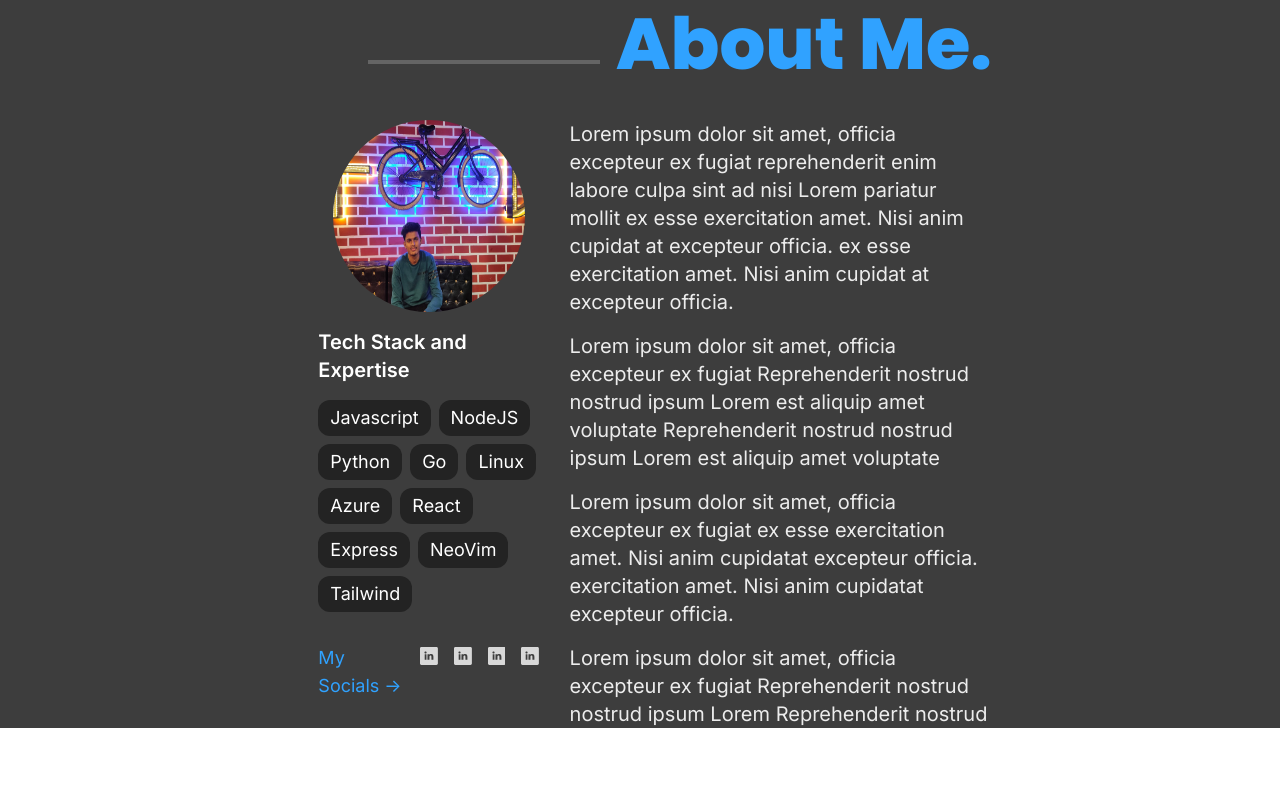
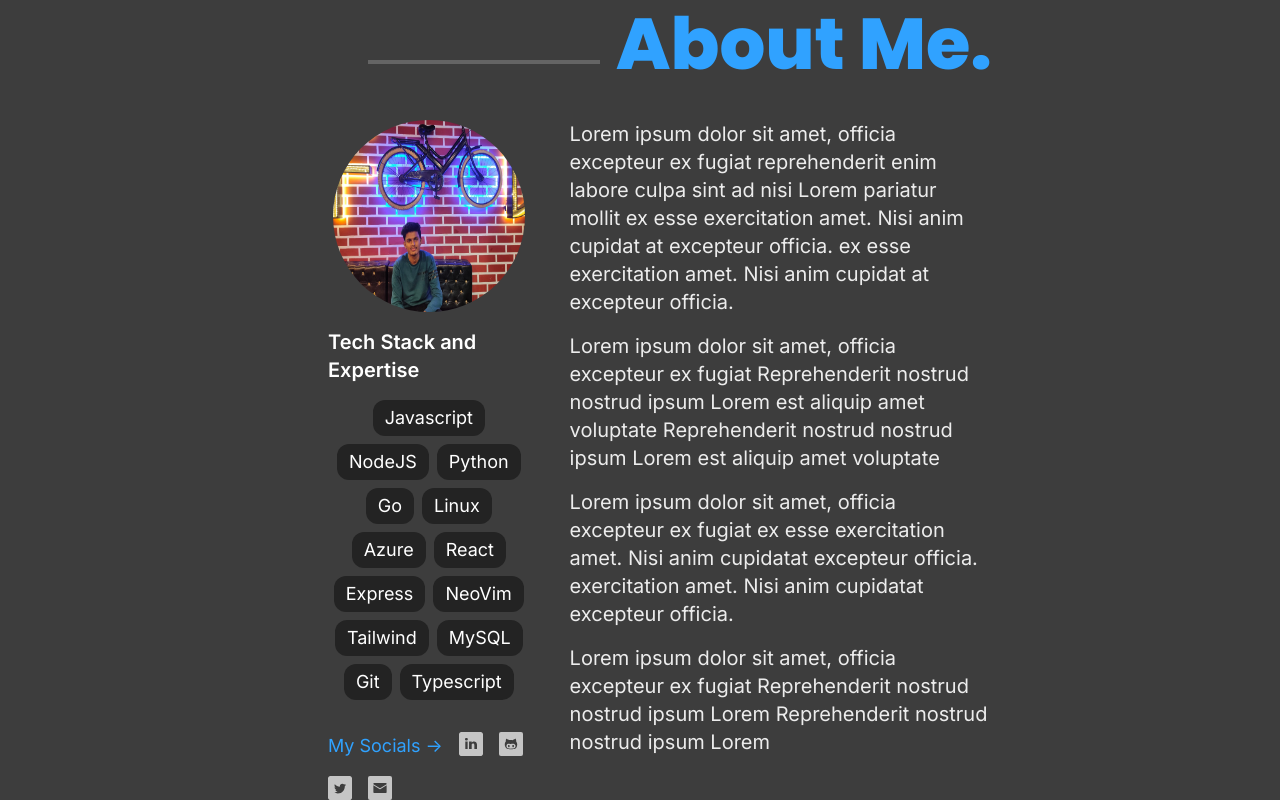
Before and after one commit to antidoid/cloud-resume-challenge, a React (Vite) app in the folder frontend/: page / in a window 1280 px wide. Shown: the part 904-1704 px from the top of the page. Before the commit the page ends 1660 px from the top, so only its background shows below. Built offline with nearby package versions, Linux system fonts and the light colour scheme.

Commit message:
feat: about me sectoin

```diff
--- a/frontend/src/components/About.tsx
+++ b/frontend/src/components/About.tsx
@@ -1,21 +1,20 @@
-import Linkedin from "../assets/linkedin.svg";
 import PP from "../assets/pp.jpg";
 
 function About() {
   return (
-    <div id="about" className="w-full h-screen bg-[#3D3D3D] px-8 lg:px-72">
+    <div id="about" className="w-full min-h-screen bg-[#3D3D3D] px-8 lg:px-72">
       <div className="relative flex justify-end items-center mt-20">
-        <div className="h-1 grow bg-white/20 self-end mb-4 mr-4 ml-20"></div>
+        <div className="h-1 grow bg-white/20 self-end mb-4 mr-4 md:ml-20"></div>
         <h2 className="font-poppins font-extrabold text-4xl md:text-7xl text-right text-cerulean ">
           About Me.
         </h2>
       </div>
-      <div className="flex pt-10">
-        <div className="w-2/5 px-8 flex flex-col items-center">
-          <img src={PP} className="rounded-full w-24 h-24 md:w-48 md:h-48" />
+      <div className="flex flex-col md:flex-row pt-10">
+        <div className="md:w-2/5 md:px-8 flex flex-col items-center">
+          <img src={PP} className="rounded-full w-48 h-48" />
           <div className="px-2 pt-4 flex flex-col items-center justify-center">
             <h4 className="font-semibold text-xl">Tech Stack and Expertise</h4>
-            <div className="mt-4 flex flex-wrap  gap-2 text-lg">
+            <div className="mt-4 flex justify-center flex-wrap gap-2 text-lg">
               <span className="px-3 py-1 bg-[#232323] rounded-xl">
                 Javascript
               </span>
@@ -30,95 +29,87 @@ function About() {
               <span className="px-3 py-1 bg-[#232323] rounded-xl">
                 Tailwind
               </span>
+              <span className="px-3 py-1 bg-[#232323] rounded-xl">MySQL</span>
+              <span className="px-3 py-1 bg-[#232323] rounded-xl">Git</span>
+              <span className="px-3 py-1 bg-[#232323] rounded-xl">
+                Typescript
+              </span>
             </div>
-            <div className="flex gap-4 mt-8 self-start">
+            <div className="flex w-full justify-start gap-4 flex-wrap mt-8 self-start">
               <span className="text-cerulean text-lg hover:underline duration-300">
                 My Socials -&#62;
               </span>
               <svg
-                className="w-6 h-6 fill-white/80 hover:fill-cerulean cursor-pointer"
+                className="w-6 h-6 rounded-sm fill-white/70 hover:fill-cerulean cursor-pointer"
                 version="1.1"
                 id="Layer_1"
                 xmlns="http://www.w3.org/2000/svg"
                 viewBox="-143 145 512 512"
               >
-                <g id="SVGRepo_bgCarrier" stroke-width="0"></g>
+                <g id="SVGRepo_bgCarrier" strokeWidth="0"></g>
                 <g
                   id="SVGRepo_tracerCarrier"
-                  stroke-linecap="round"
-                  stroke-linejoin="round"
-                  stroke="#ECECECCCCCCC"
-                  stroke-width="3.072"
+                  strokeLinecap="round"
+                  strokeLinejoin="round"
+                  strokeWidth="3.072"
                 ></g>
                 <g id="SVGRepo_iconCarrier">
-                  {" "}
                   <path d="M329,145h-432c-22.1,0-40,17.9-40,40v432c0,22.1,17.9,40,40,40h432c22.1,0,40-17.9,40-40V185C369,162.9,351.1,145,329,145z M41.4,508.1H-8.5V348.4h49.9V508.1z M15.1,328.4h-0.4c-18.1,0-29.8-12.2-29.8-27.7c0-15.8,12.1-27.7,30.5-27.7 c18.4,0,29.7,11.9,30.1,27.7C45.6,316.1,33.9,328.4,15.1,328.4z M241,508.1h-56.6v-82.6c0-21.6-8.8-36.4-28.3-36.4 c-14.9,0-23.2,10-27,19.6c-1.4,3.4-1.2,8.2-1.2,13.1v86.3H71.8c0,0,0.7-146.4,0-159.7h56.1v25.1c3.3-11,21.2-26.6,49.8-26.6 c35.5,0,63.3,23,63.3,72.4V508.1z"></path>{" "}
                 </g>
               </svg>
               <svg
-                className="w-6 h-6 fill-white/80 hover:fill-cerulean cursor-pointer"
+                className="w-6 h-6 rounded-sm fill-white/70 hover:fill-cerulean cursor-pointer"
                 version="1.1"
                 id="Layer_1"
                 xmlns="http://www.w3.org/2000/svg"
                 viewBox="-143 145 512 512"
               >
-                <g id="SVGRepo_bgCarrier" stroke-width="0"></g>
+                <g id="SVGRepo_bgCarrier" strokeWidth="0"></g>
                 <g
                   id="SVGRepo_tracerCarrier"
-                  stroke-linecap="round"
-                  stroke-linejoin="round"
-                  stroke="#ECECECCCCCCC"
-                  stroke-width="3.072"
+                  strokeLinecap="round"
+                  strokeLinejoin="round"
                 ></g>
                 <g id="SVGRepo_iconCarrier">
-                  {" "}
-                  <path d="M329,145h-432c-22.1,0-40,17.9-40,40v432c0,22.1,17.9,40,40,40h432c22.1,0,40-17.9,40-40V185C369,162.9,351.1,145,329,145z M41.4,508.1H-8.5V348.4h49.9V508.1z M15.1,328.4h-0.4c-18.1,0-29.8-12.2-29.8-27.7c0-15.8,12.1-27.7,30.5-27.7 c18.4,0,29.7,11.9,30.1,27.7C45.6,316.1,33.9,328.4,15.1,328.4z M241,508.1h-56.6v-82.6c0-21.6-8.8-36.4-28.3-36.4 c-14.9,0-23.2,10-27,19.6c-1.4,3.4-1.2,8.2-1.2,13.1v86.3H71.8c0,0,0.7-146.4,0-159.7h56.1v25.1c3.3-11,21.2-26.6,49.8-26.6 c35.5,0,63.3,23,63.3,72.4V508.1z"></path>{" "}
+                  <g>
+                    <path d="M-143,145v512h512V145H-143z M244.2,423.4c-1.4,11.4-3.8,23.1-7.9,33.8c-12,30.7-36,47.6-67.8,52.7 c-18.2,2.9-36.9,3-57.1,4.5c-18.1-1.6-38-1.8-57.3-5.2c-37.4-6.6-62.8-32.8-70.2-70.3c-3.8-19.1-4.9-38.3,1-57.3 c3.1-9.8,8.2-18.5,14.8-26.4c0.9-1,1.7-2.5,1.6-3.8c-1.1-17.2,0.9-34.2,6-50.6c4.2-13.7,1.1-12.9,16.3-8.9 c18.3,4.8,34.3,14.7,50,25c1.8,1.2,4.6,1.7,6.8,1.3c22.2-3.4,44.3-3.6,66.5,0.3c1.6,0.3,3.7-0.3,5.2-1.2 c13.5-8.8,27.4-16.7,42.6-22.2c5.5-2,11.3-3.3,16.9-5c2.5-0.7,3.6,0.2,4.5,2.6c6.8,19,9.6,38.5,8.6,58.6c-0.1,1.1,0.5,2.6,1.2,3.5 C243,374.6,247.3,398.2,244.2,423.4z"></path>{" "}
+                    <path d="M177.1,398.4c-8.6-1.5-17.6-1.3-26.4-0.8c-20,1.1-40,3-60,1.2c-9.5-0.9-19.1-1.8-28.7-1.6c-17.4,0.3-32,6-40.6,22.6 c-4.3,8.2-5.3,17-5,26.1c0.7,25.6,11.8,40.2,36.2,47.5c19.6,5.8,39.7,6.6,59.9,6.2c7.5,0,15,0.4,22.5-0.1 c15.5-0.9,30.7-3.2,45.4-8.6c15.2-5.6,24.3-16.3,27.6-31.8c1.3-6,1.9-12.3,1.8-18.4C209.6,420,195.6,401.5,177.1,398.4z M78.7,466.1c-6.5,7.1-15.9,7.2-22.6,0.3c-4.9-5-7.7-12.7-7.7-22.3c0.2-6.5,2.1-13.6,7.7-19.3c6.7-6.9,16.1-6.8,22.6,0.2 C88.5,435.6,88.5,455.5,78.7,466.1z M169.6,466.6c-6.1,6.3-14.9,6.5-21.4,0.7c-11.2-10.2-11.2-32.9,0-43.2 c6.4-5.9,15.2-5.7,21.4,0.6c5.7,5.8,7.6,13.1,7.9,20.9C177.2,453.5,175.2,460.7,169.6,466.6z"></path>{" "}
+                  </g>
                 </g>
               </svg>
               <svg
-                className="w-6 h-6 fill-white/80 hover:fill-cerulean cursor-pointer"
+                className="w-6 h-6 rounded-sm fill-white/70 hover:fill-cerulean cursor-pointer"
                 version="1.1"
                 id="Layer_1"
-                xmlns="http://www.w3.org/2000/svg"
                 viewBox="-143 145 512 512"
               >
-                <g id="SVGRepo_bgCarrier" stroke-width="0"></g>
+                <g id="SVGRepo_bgCarrier" strokeWidth="0"></g>
                 <g
                   id="SVGRepo_tracerCarrier"
-                  stroke-linecap="round"
-                  stroke-linejoin="round"
-                  stroke="#ECECECCCCCCC"
-                  stroke-width="3.072"
+                  strokeLinecap="round"
+                  strokeLinejoin="round"
                 ></g>
                 <g id="SVGRepo_iconCarrier">
-                  {" "}
-                  <path d="M329,145h-432c-22.1,0-40,17.9-40,40v432c0,22.1,17.9,40,40,40h432c22.1,0,40-17.9,40-40V185C369,162.9,351.1,145,329,145z M41.4,508.1H-8.5V348.4h49.9V508.1z M15.1,328.4h-0.4c-18.1,0-29.8-12.2-29.8-27.7c0-15.8,12.1-27.7,30.5-27.7 c18.4,0,29.7,11.9,30.1,27.7C45.6,316.1,33.9,328.4,15.1,328.4z M241,508.1h-56.6v-82.6c0-21.6-8.8-36.4-28.3-36.4 c-14.9,0-23.2,10-27,19.6c-1.4,3.4-1.2,8.2-1.2,13.1v86.3H71.8c0,0,0.7-146.4,0-159.7h56.1v25.1c3.3-11,21.2-26.6,49.8-26.6 c35.5,0,63.3,23,63.3,72.4V508.1z"></path>{" "}
+                  <path d="M329,145h-432c-22.1,0-40,17.9-40,40v432c0,22.1,17.9,40,40,40h432c22.1,0,40-17.9,40-40V185C369,162.9,351.1,145,329,145z M215.2,361.2c0.1,2.2,0.1,4.5,0.1,6.8c0,69.5-52.9,149.7-149.7,149.7c-29.7,0-57.4-8.7-80.6-23.6c4.1,0.5,8.3,0.7,12.6,0.7 c24.6,0,47.3-8.4,65.3-22.5c-23-0.4-42.5-15.6-49.1-36.5c3.2,0.6,6.5,0.9,9.9,0.9c4.8,0,9.5-0.6,13.9-1.9 C13.5,430-4.6,408.7-4.6,383.2v-0.6c7.1,3.9,15.2,6.3,23.8,6.6c-14.1-9.4-23.4-25.6-23.4-43.8c0-9.6,2.6-18.7,7.1-26.5 c26,31.9,64.7,52.8,108.4,55c-0.9-3.8-1.4-7.8-1.4-12c0-29,23.6-52.6,52.6-52.6c15.1,0,28.8,6.4,38.4,16.6 c12-2.4,23.2-6.7,33.4-12.8c-3.9,12.3-12.3,22.6-23.1,29.1c10.6-1.3,20.8-4.1,30.2-8.3C234.4,344.5,225.5,353.7,215.2,361.2z"></path>{" "}
                 </g>
               </svg>
               <svg
-                className="w-6 h-6 fill-white/80 hover:fill-cerulean cursor-pointer"
-                version="1.1"
-                id="Layer_1"
+                className="w-6 h-6 rounded-sm fill-white/70 hover:fill-cerulean cursor-pointer"
+                viewBox="0 0 232 232"
                 xmlns="http://www.w3.org/2000/svg"
-                viewBox="-143 145 512 512"
               >
-                <g id="SVGRepo_bgCarrier" stroke-width="0"></g>
-                <g
-                  id="SVGRepo_tracerCarrier"
-                  stroke-linecap="round"
-                  stroke-linejoin="round"
-                  stroke="#ECECECCCCCCC"
-                  stroke-width="3.072"
-                ></g>
-                <g id="SVGRepo_iconCarrier">
-                  {" "}
-                  <path d="M329,145h-432c-22.1,0-40,17.9-40,40v432c0,22.1,17.9,40,40,40h432c22.1,0,40-17.9,40-40V185C369,162.9,351.1,145,329,145z M41.4,508.1H-8.5V348.4h49.9V508.1z M15.1,328.4h-0.4c-18.1,0-29.8-12.2-29.8-27.7c0-15.8,12.1-27.7,30.5-27.7 c18.4,0,29.7,11.9,30.1,27.7C45.6,316.1,33.9,328.4,15.1,328.4z M241,508.1h-56.6v-82.6c0-21.6-8.8-36.4-28.3-36.4 c-14.9,0-23.2,10-27,19.6c-1.4,3.4-1.2,8.2-1.2,13.1v86.3H71.8c0,0,0.7-146.4,0-159.7h56.1v25.1c3.3-11,21.2-26.6,49.8-26.6 c35.5,0,63.3,23,63.3,72.4V508.1z"></path>{" "}
+                <rect width="232" height="232" />
+                <g>
+                  <path
+                    d="M52 79.283V76C52 73.8783 52.8429 71.8434 54.3431 70.3431C55.8434 68.8429 57.8783 68 60 68H172C174.122 68 176.157 68.8429 177.657 70.3431C179.157 71.8434 180 73.8783 180 76V79.283L116 119.283L52 79.283ZM118.12 127.393C117.484 127.79 116.75 128 116 128C115.25 128 114.516 127.79 113.88 127.393L52 88.717V156C52 158.122 52.8429 160.157 54.3431 161.657C55.8434 163.157 57.8783 164 60 164H172C174.122 164 176.157 163.157 177.657 161.657C179.157 160.157 180 158.122 180 156V88.717L118.12 127.393Z"
+                    className="fill-[#3D3D3D]"
+                  />
                 </g>
               </svg>
             </div>
           </div>
         </div>
-        <div className="flex grow flex-col gap-4 w-3/5 text-white/90 text-xl">
+        <div className="mt-4 md:mt-0 flex grow flex-col gap-4 md:w-3/5 text-white/90 text-xl">
           <p>
             Lorem ipsum dolor sit amet, officia excepteur ex fugiat
             reprehenderit enim labore culpa sint ad nisi Lorem pariatur mollit
--- a/frontend/src/components/Hero.tsx
+++ b/frontend/src/components/Hero.tsx
@@ -4,7 +4,7 @@ import { scroll } from "../utils";
 
 function Hero() {
   return (
-    <div className="relative pt-36 md:pt-48 lg:w-3/5 m-4 min-h-screen md:ml-16 flex flex-col items-start">
+    <div className="relative pt-36 md:pt-48 m-4 min-h-screen md:ml-16 flex flex-col items-start px-8 lg:px-72">
       <h1 className="font-poppins font-extrabold text-4xl md:text-8xl">
         Hey, I'm Piyush<span className="text-cerulean">.</span>
       </h1>
--- a/frontend/src/components/ViewCount.tsx
+++ b/frontend/src/components/ViewCount.tsx
@@ -6,7 +6,7 @@ function ViewCount() {
       initial={{ opacity: 0, scale: 0.25 }}
       animate={{ opacity: 1, scale: 1 }}
       transition={{ type: "spring", duration: 0.7 }}
-      className="hidden md:block w-full relative"
+      className="z-10 hidden md:block w-full relative"
     >
       <div className="max-w-60 h-10 p-2 group absolute right-8 top-8 flex justify-center items-center gap-2 rounded-3xl cursor-pointer bg-white/15 backdrop-blur-md">
         <svg
```
